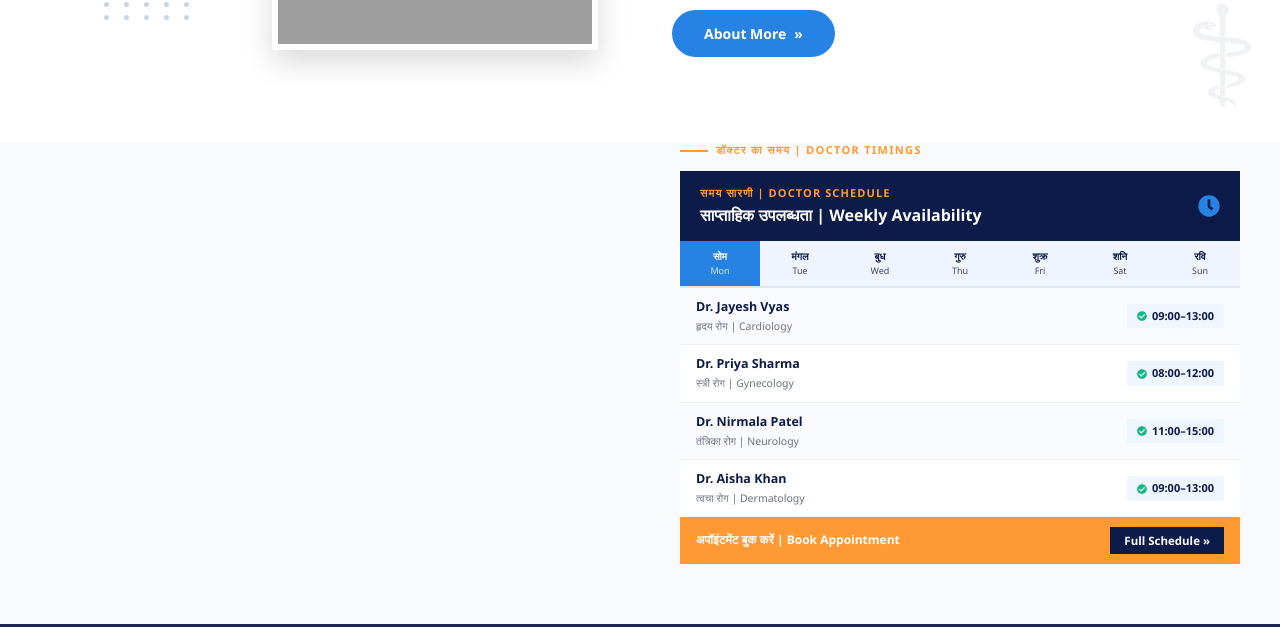
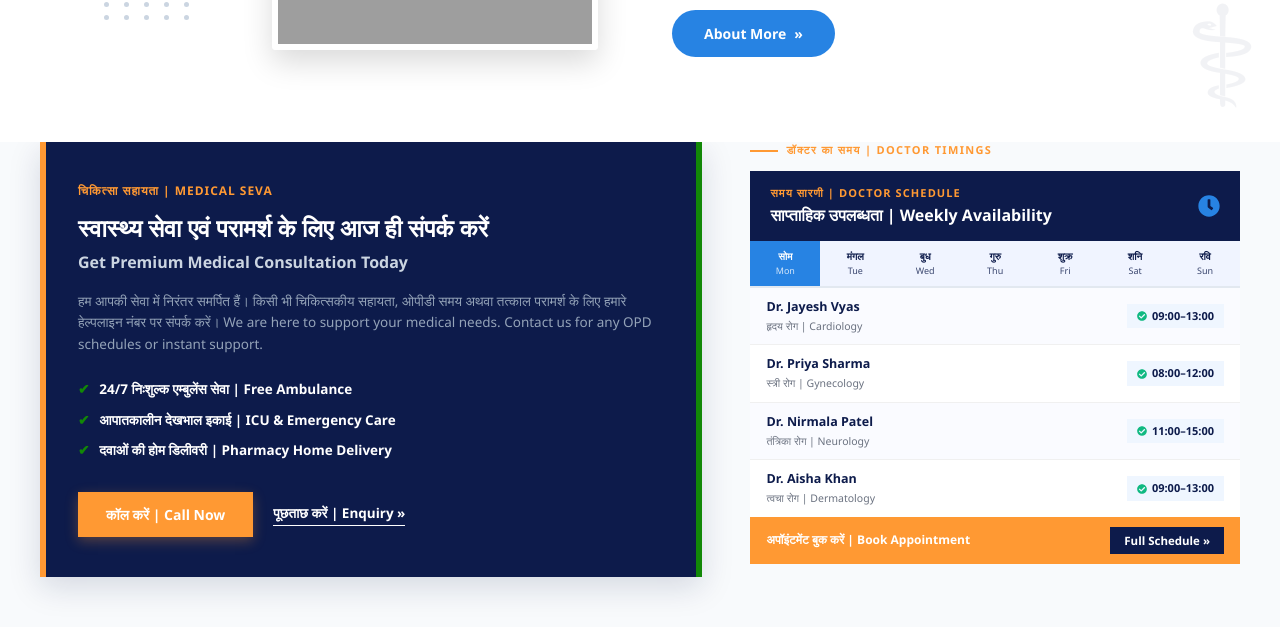
Before and after one commit to EPICdronzer/Hospital_System, a Next.js app: page /about in a window 1280 px wide. Shown: the part 838-1465 px from the top of the page. Built offline with nearby package versions, Linux system fonts and the light colour scheme; grey boxes are pictures that could not be loaded.

Commit message:
feat: add premium Indian-themed Info & CTA card to the left of the Mini Timetable on the About page

```diff
--- a/app/(users)/about/page.js
+++ b/app/(users)/about/page.js
@@ -14,14 +14,111 @@ export default function AboutPage() {
     <main>
       <SubHeader title="About Us" currentPage="About" />
       <AboutUs />
-      {/* Timetable widget – right-aligned, below the about images */}
+      {/* Timetable widget & Info Card Row */}
       <div style={{
         background: "#f8fafc",
         padding: "0 24px 60px",
       }}>
         <div style={{ maxWidth: 1200, margin: "0 auto" }}>
-          <div style={{ display: "flex", justifyContent: "flex-end" }}>
-            <div style={{ width: "100%", maxWidth: 560 }}>
+          <style>{`
+            .about-widgets-grid {
+              display: grid;
+              grid-template-columns: 1.15fr 0.85fr;
+              gap: 48px;
+            }
+            @media (max-width: 1023px) {
+              .about-widgets-grid {
+                grid-template-columns: 1fr !important;
+                gap: 40px !important;
+              }
+            }
+          `}</style>
+
+          <div className="about-widgets-grid">
+            {/* LEFT COLUMN: Indian-themed Info Card */}
+            <div className="about-info-card" style={{
+              backgroundColor: "#0d1b4b",
+              borderLeft: "6px solid #FF9933",
+              borderRight: "6px solid #128807",
+              padding: "40px 32px",
+              color: "#ffffff",
+              display: "flex",
+              flexDirection: "column",
+              justifyContent: "space-between",
+              boxShadow: "0 10px 30px rgba(13,27,75,0.15)",
+              fontFamily: "'Segoe UI', Arial, sans-serif"
+            }}>
+              <div>
+                {/* Eyebrow */}
+                <div style={{ display: "flex", alignItems: "center", gap: 8, marginBottom: 12 }}>
+                  <span style={{ color: "#FF9933", fontWeight: 800, fontSize: 12, textTransform: "uppercase", letterSpacing: "0.08em" }}>
+                    चिकित्सा सहायता | Medical Seva
+                  </span>
+                </div>
+                {/* Heading */}
+                <h3 style={{ fontSize: "24px", fontWeight: 900, margin: "0 0 16px 0", color: "#ffffff", lineHeight: 1.3 }}>
+                  स्वास्थ्य सेवा एवं परामर्श के लिए आज ही संपर्क करें<br />
+                  <span style={{ fontSize: "16px", fontWeight: 700, color: "#cbd5e1" }}>Get Premium Medical Consultation Today</span>
+                </h3>
+                {/* Description */}
+                <p style={{ color: "#94a3b8", fontSize: "13.5px", lineHeight: 1.6, margin: "0 0 24px 0" }}>
+                  हम आपकी सेवा में निरंतर समर्पित हैं। किसी भी चिकित्सकीय सहायता, ओपीडी समय अथवा तत्काल परामर्श के लिए हमारे हेल्पलाइन नंबर पर संपर्क करें।
+                  We are here to support your medical needs. Contact us for any OPD schedules or instant support.
+                </p>
+                {/* Features List */}
+                <ul style={{ listStyle: "none", padding: 0, margin: "0 0 32px 0", display: "flex", flexDirection: "column", gap: "10px" }}>
+                  <li style={{ display: "flex", alignItems: "center", gap: "10px", fontSize: "13.5px", fontWeight: 600 }}>
+                    <span style={{ color: "#128807" }}>✔</span> 24/7 निःशुल्क एम्बुलेंस सेवा | Free Ambulance
+                  </li>
+                  <li style={{ display: "flex", alignItems: "center", gap: "10px", fontSize: "13.5px", fontWeight: 600 }}>
+                    <span style={{ color: "#128807" }}>✔</span> आपातकालीन देखभाल इकाई | ICU & Emergency Care
+                  </li>
+                  <li style={{ display: "flex", alignItems: "center", gap: "10px", fontSize: "13.5px", fontWeight: 600 }}>
+                    <span style={{ color: "#128807" }}>✔</span> दवाओं की होम डिलीवरी | Pharmacy Home Delivery
+                  </li>
+                </ul>
+              </div>
+              {/* Call CTA Action */}
+              <div style={{ display: "flex", alignItems: "center", gap: "20px", flexWrap: "wrap" }}>
+                <a href="tel:+919969569535" style={{
+                  display: "inline-flex",
+                  alignItems: "center",
+                  gap: "8px",
+                  backgroundColor: "#FF9933",
+                  color: "#ffffff",
+                  fontWeight: 700,
+                  fontSize: "14px",
+                  padding: "12px 28px",
+                  textDecoration: "none",
+                  boxShadow: "0 4px 12px rgba(255,153,51,0.3)",
+                  transition: "background 0.2s"
+                }}
+                  onMouseEnter={(e) => e.currentTarget.style.backgroundColor = "#e07f24"}
+                  onMouseLeave={(e) => e.currentTarget.style.backgroundColor = "#FF9933"}
+                >
+                  कॉल करें | Call Now
+                </a>
+                <a href="/contact" style={{
+                  display: "inline-flex",
+                  alignItems: "center",
+                  color: "#ffffff",
+                  fontWeight: 600,
+                  fontSize: "13.5px",
+                  textDecoration: "none",
+                  borderBottom: "1.5px solid #ffffff",
+                  paddingBottom: "2px",
+                  transition: "opacity 0.2s"
+                }}
+                  onMouseEnter={(e) => e.currentTarget.style.opacity = 0.8}
+                  onMouseLeave={(e) => e.currentTarget.style.opacity = 1}
+                >
+                  पूछताछ करें | Enquiry »
+                </a>
+              </div>
+            </div>
+
+            {/* RIGHT COLUMN: The Timetable */}
+            <div style={{ width: "100%", maxWidth: 560, justifySelf: "end" }}>
               {/* Eyebrow label */}
               <div style={{ display: "flex", alignItems: "center", gap: 8, marginBottom: 12 }}>
                 <div style={{ width: 28, height: 2, background: "#FF9933" }} />
--- a/app/(users)/components_home/hero.js
+++ b/app/(users)/components_home/hero.js
@@ -87,7 +87,7 @@ export default function Hero() {
           </div>
 
           {/* ✅ Doctor Image on Right (hidden on mobile/tablet) */}
-          <div className="absolute right-[38px] bottom-[-90px] hidden lg:block w-[480px] h-[650px] z-30 pointer-events-none">
+          <div className="absolute right-[38px] bottom-[-90px] hidden lg:block w-[580px] h-[550px] z-30 pointer-events-none">
             <img
               src={cacheBuster ? `/indian_doctor_hero.png?v=${cacheBuster}` : "/indian_doctor_hero.png"}
               alt="Indian Doctor Medilo"
```
